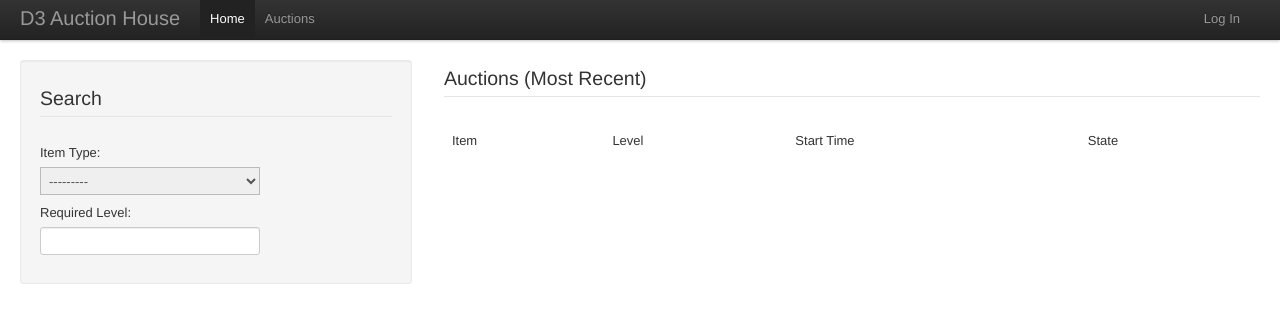
After one commit to Duelist/d3ah, a Django app: page /auctions/ in a window 1280 px wide. The commit adds this page. Shown: the top 323 px of the page. Run offline with Django 3.2, Linux system fonts and the light colour scheme; data that the repository does not hold is empty.

Commit message:
Added social and auction forms, and a plethora of UI changes.

```diff
--- /dev/null
+++ b/auctions/forms.py
@@ -0,0 +1,7 @@
+from django import forms
+from auctions.models import Item
+
+class SearchForm(forms.ModelForm):
+    class Meta:
+        model = Item
+        fields = ('type','level')
--- a/auctions/urls.py
+++ b/auctions/urls.py
@@ -3,5 +3,5 @@ from django.conf.urls.defaults import *
 from auctions.views import *
 
 urlpatterns = patterns('',
-    (r'^$', index),
+    (r'^auctions/$', index),
 )
--- a/auctions/views.py
+++ b/auctions/views.py
@@ -2,9 +2,12 @@ from django.shortcuts import render_to_response, get_object_or_404
 from django.template import RequestContext
 from django.http import HttpResponse, HttpResponseRedirect
 
+from auctions.forms import SearchForm
 from auctions.models import Auction
 
 def index(request,template_name='auctions/index.html'):
-    auctions = Auction.objects.filter(type='hc')
-    return render_to_response(template_name, {'auctions': auctions},
-                              context_instance=RequestContext(request))
+    auctions = Auction.objects.filter(type='hc').order_by('-created_date')[:10]
+    search_form = SearchForm()
+    return render_to_response(template_name,
+                                                    {'auctions': auctions, 'search_form':search_form, 'user':request.user},
+                                                     context_instance=RequestContext(request))
--- /dev/null
+++ b/branding/urls.py
@@ -0,0 +1,6 @@
+from django.conf.urls.defaults import *
+from branding.views import *
+
+urlpatterns = patterns('',
+    (r'^$', index, {'template_name': 'branding/index.html'}),
+)
--- a/d3ah/settings.py
+++ b/d3ah/settings.py
@@ -34,6 +34,7 @@ DATABASES = {
 
 AUTH_PROFILE_MODULE = 'social.UserProfile'
 LOGIN_URL = '/login/'
+LOGIN_REDIRECT_URL = '/profile/'
 
 # Local time zone for this installation. Choices can be found here:
 # http://en.wikipedia.org/wiki/List_of_tz_zones_by_name
--- a/d3ah/urls.py
+++ b/d3ah/urls.py
@@ -18,7 +18,7 @@ urlpatterns = patterns('',
 
     (r'^' + settings.STATIC_URL + '(?P<path>.*)$', 'django.views.static.serve',{'document_root': settings.STATIC_ROOT, 'show_indexes': True}),
 
-    #(r'', include('auctions.urls')),
+    (r'', include('branding.urls')),
     (r'', include('auctions.urls')),
     (r'', include('social.urls')),
 )
--- a/social/urls.py
+++ b/social/urls.py
@@ -3,6 +3,7 @@ from django.conf.urls.defaults import *
 from social.views import *
 
 urlpatterns = patterns('',
-    (r'^login/', 'django.contrib.auth.views.login', {'template_name': 'social/login.html'}),
+    (r'^login/$', user_login, {'template_name': 'social/login.html'}),
+    (r'^logout/$', user_logout, {'template_name': 'social/index.html'}),
     (r'^profile/$', profile),
 )
--- /dev/null
+++ b/templates/auctions/auctions.html
@@ -0,0 +1,17 @@
+<legend>Auctions (Most Recent)</legend>
+<table class="table table-striped">
+    <thead>
+        <td>Item</td>
+        <td>Level</td>
+        <td>Start Time</td>
+        <td>State</td>
+    </thead>
+    {% for auction in auctions %}
+    <tr>
+        <td>{{ auction.item.name }}</td>
+        <td>{{ auction.item.level }}</td>
+        <td>{{ auction.created_date }}</td>
+        <td>{{ auction.get_state_display }}</td>
+    </tr>
+    {% endfor %}
+</table>
--- a/templates/auctions/index.html
+++ b/templates/auctions/index.html
@@ -1,23 +1,16 @@
 {% extends "base.html" %}
 
 {% block content %}
-    <div>
-    	<legend>Auctions</legend>
-    	<table class="table table-striped">
-    		<thead>
-    			<td>Item</td>
-    			<td>Level</td>
-    			<td>Start Time</td>
-    			<td>State</td>
-    		</thead>
-    		{% for auction in auctions %}
-    		<tr>
-    			<td>{{ auction.item.name }}</td>
-    			<td>{{ auction.item.level }}</td>
-    			<td>{{ auction.created_date }}</td>
-    			<td>{{ auction.state }}</td>
-    		</tr>
-    		{% endfor %}
-    	</table>
-    </div>
+<div class='container-fluid'>
+	<div class="row-fluid">
+		<div class="span4">
+			<div class="well">
+				{% include "auctions/search.html" %}
+			</div>
+		</div>
+		<div class="span8">
+			{% include "auctions/auctions.html" %}
+		</div>
+	</div>
+</div>
 {% endblock %}
--- /dev/null
+++ b/templates/auctions/search.html
@@ -0,0 +1,2 @@
+<legend>Search</legend>
+{{ search_form }}
--- a/templates/base.html
+++ b/templates/base.html
@@ -1,7 +1,7 @@
 <!DOCTYPE html>
 <html lang='en'>
     <head>
-        <link rel="stylesheet" type="text/css" href="{{ STATIC_URL }}/css/bootstrap.css">
+        <link rel="stylesheet" type="text/css" href="/{{ STATIC_URL }}/css/bootstrap.css">
         <style type="text/css">
             body
             {
@@ -13,7 +13,7 @@
                 padding: 9px 0;
             }
         </style>
-        <link rel="stylesheet" type="text/css" href="{{ STATIC_URL }}/css/bootstrap-responsive.css">
+        <link rel="stylesheet" type="text/css" href="/{{ STATIC_URL }}/css/bootstrap-responsive.css">
         <title>{% block title %}{% endblock %}</title>
     </head>
     <body>
@@ -25,39 +25,39 @@
                         <span class="icon-bar"></span>
                         <span class="icon-bar"></span>
                     </a>
-                    <a class="brand" href="#">D3 Auction House</a>
-                    <!--
+                    <a class="brand" href="/">D3 Auction House</a>
+                    {% if user.is_authenticated %}
                     <div class="btn-group pull-right">
                         <a class="btn dropdown-toggle" data-toggle="dropdown" href="#">
-                          <i class="icon-user"></i> Test User
+                          <i class="icon-user"></i> {{ user.username }}
                           <span class="caret"></span>
                         </a>
                         <ul class="dropdown-menu">
-                          <li><a href="#">Profile</a></li>
+                          <li><a href="/profile/">Profile</a></li>
                           <li class="divider"></li>
-                          <li><a href="#">Sign Out</a></li>
+                          <li><a href="/logout/">Sign Out</a></li>
                         </ul>
                     </div>
-                    -->
+                    {% else %}
+                    <div class="nav-collapse pull-right">
+                        <ul class="nav">
+                            <li><a class="pull-right" href="/login/">Log In</a></li>
+                        </ul>
+                    </div>
+                    {% endif %}
                     <div class="nav-collapse">
                         <ul class="nav">
-                          <li class="active"><a href="">Home</a></li>
-                          <li><a href="">Auctions</a></li>
+                          <li class="active"><a href="/">Home</a></li>
+                          <li><a href="/auctions/">Auctions</a></li>
                         </ul>
                     </div>
                 </div>
             </div>
         </div>
 
-      <div class='container'>
-            <div class='row'>
-                <div class='span6 offset3'>
-                    {% block content %}{% endblock %}
-                </div>
-            </div>
-        </div>
+        {% block content %}{% endblock %}
 
-        <script type="text/javascript" src="{{ STATIC_URL }}/js/jquery-1.7.2.min.js"></script>
-        <script type="text/javascript" src="{{ STATIC_URL }}/js/bootstrap.min.js"></script>
+        <script type="text/javascript" src="/{{ STATIC_URL }}/js/jquery-1.7.2.min.js"></script>
+        <script type="text/javascript" src="/{{ STATIC_URL }}/js/bootstrap.min.js"></script>
     </body>
 </html>
--- a/templates/social/login.html
+++ b/templates/social/login.html
@@ -4,6 +4,7 @@
     <div class='centered'>
         <legend>Login</legend>
         <form class='form-horizontal' action='/login/' method='POST'>
+            {{ request.POST }}
             {% csrf_token %}
             <fieldset>
                 {% for field in form %}
```
Also changed, not shown: auctions/models.py (+11 -3 lines), branding/views.py (+6 -1 lines), social/forms.py (+12 -0 lines), social/views.py (+29 -4 lines), templates/branding/index.html (added, +11 -0 lines), templates/social/profile.html (+27 -1 lines).
